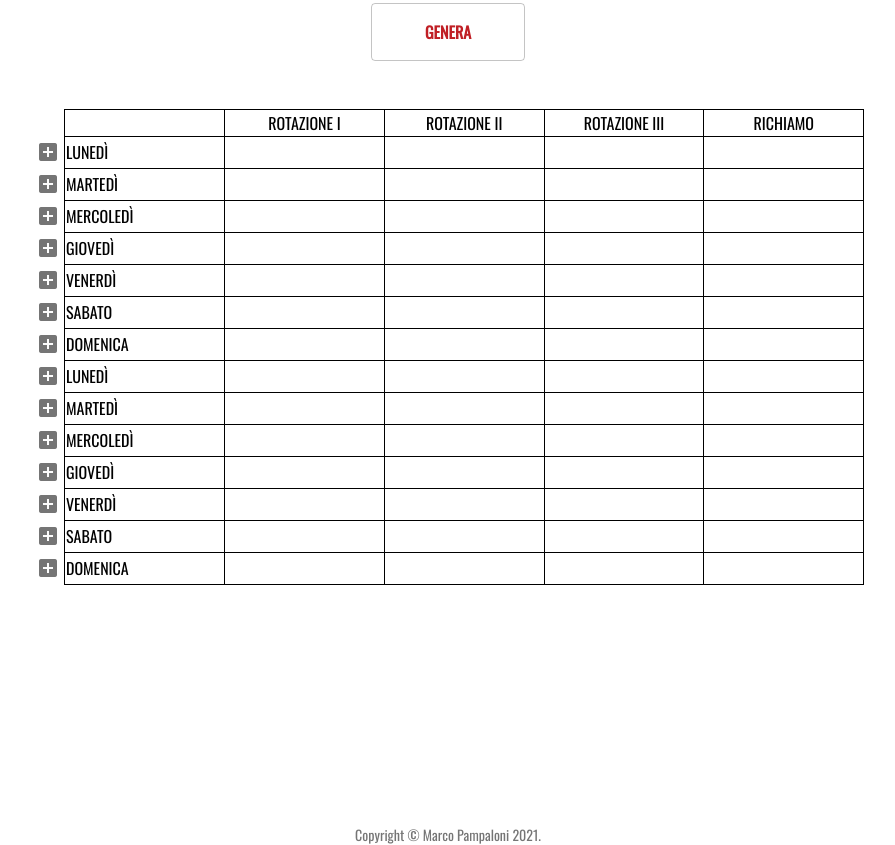
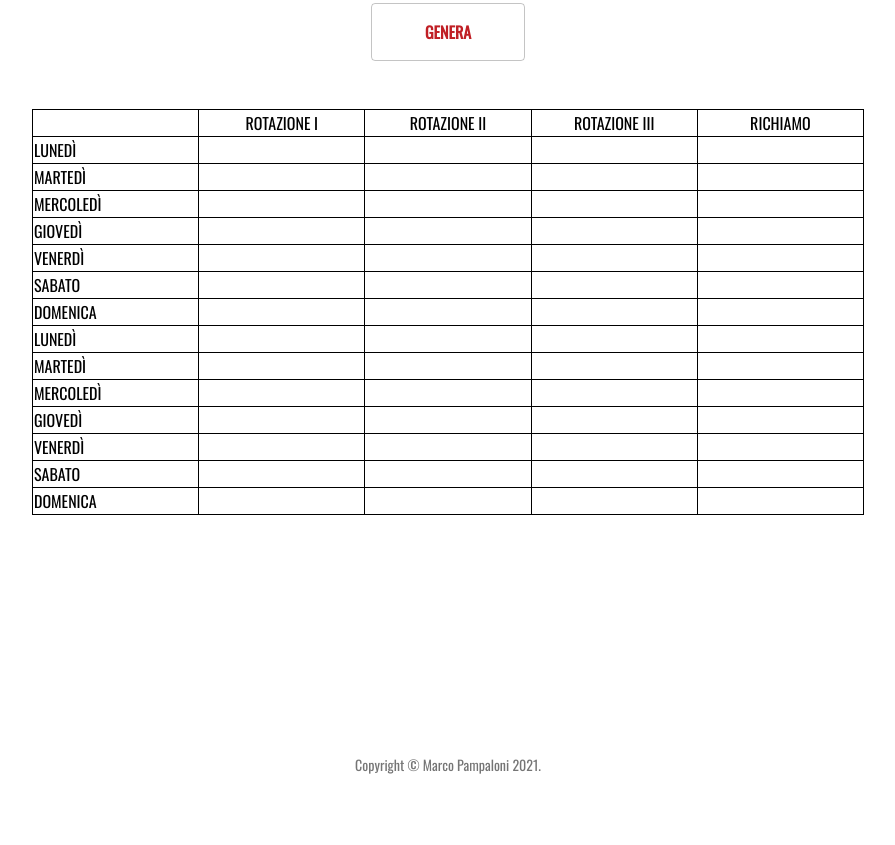
Before and after one commit to crybot/Rotazioni, a React (Create React App) app in the folder client/: page / in a window 1280 px wide. Shown: the part 1051-1896 px from the top of the page, without its empty margins (192-1087 px from the left). After the commit the page ends 1826 px from the top, so only its background shows below. Built offline with nearby package versions, Linux system fonts and the light colour scheme.

Commit message:
Remove unsed column of buttons from SplitTable

```diff
--- a/client/src/SplitTable.js
+++ b/client/src/SplitTable.js
@@ -1,20 +1,11 @@
-import { Icon, IconButton, Typography } from '@material-ui/core';
-import { useState } from 'react';
-import { useTheme, makeStyles } from '@material-ui/core/styles';
+import { Typography } from '@material-ui/core';
+import { useTheme } from '@material-ui/core/styles';
 
 function weekday(n) {
   return {0: 'LUNEDÌ', 1: 'MARTEDÌ', 2: 'MERCOLEDÌ',
     3: 'GIOVEDÌ', 4: 'VENERDÌ', 5: 'SABATO',
     6: 'DOMENICA'}[(n-1) % 7]
 }
-
-const useStyles = (theme) => makeStyles({
-  // buttonCol: {
-  //   width: '10px',
-  //   border: 'none',
-  // },
-});
-
 
 function SplitCell(props) {
   const theme = useTheme();
@@ -29,7 +20,6 @@ function SplitCell(props) {
 }
 
 function SplitRow(props) {
-  const classes = useStyles()
   const handleClick = () => {
     props.handleClick(props.row)
   }
@@ -39,13 +29,6 @@ function SplitRow(props) {
   return (
     <tr key={n.toString()}
       onClick={handleClick}>
-      <td align="right" style={{width: '10px', border: 'none'}}>
-        <IconButton size="small">
-          <Icon>
-            add_box
-          </Icon>
-        </IconButton>
-      </td>
       <td align="left">
         <Typography variant="body1">
           {weekday(n)}
@@ -60,7 +43,6 @@ function SplitRow(props) {
 }
 
 function SplitTable(props) {
-  const classes = useStyles()
 
   function makeRows() {
     const groups = {'CHEST': 0, 'BACK':0, 'LEGS':0, 'ARMS':0, 'DELTS':0}
@@ -88,7 +70,6 @@ function SplitTable(props) {
     <table align="center">
       <tbody>
         <tr>
-          <th style={{width: '10px', border: 'none'}}> </th> {/* Button */}
           <th> </th> {/* Day */}
           <th>
             <Typography variant="body1">
```
